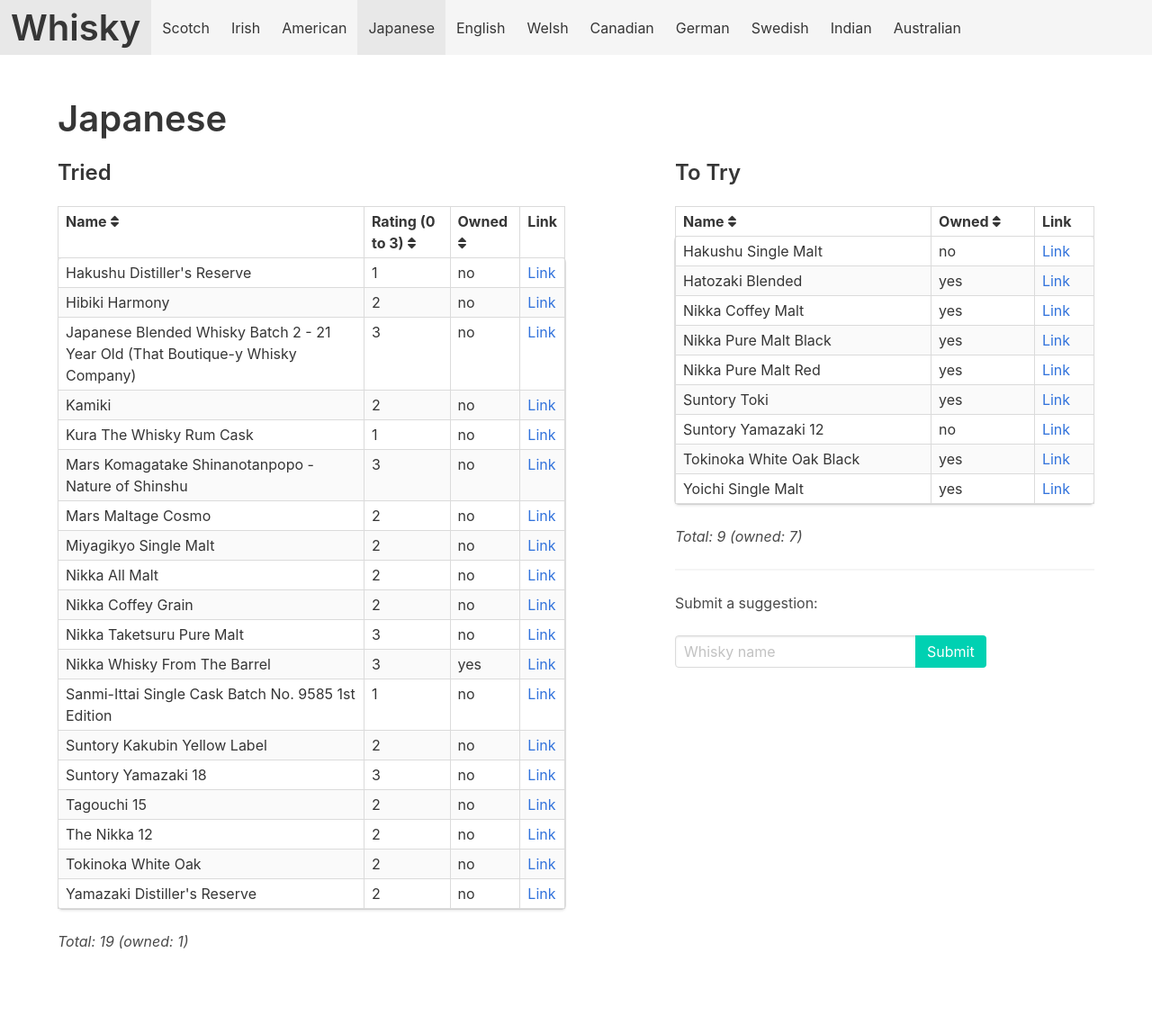
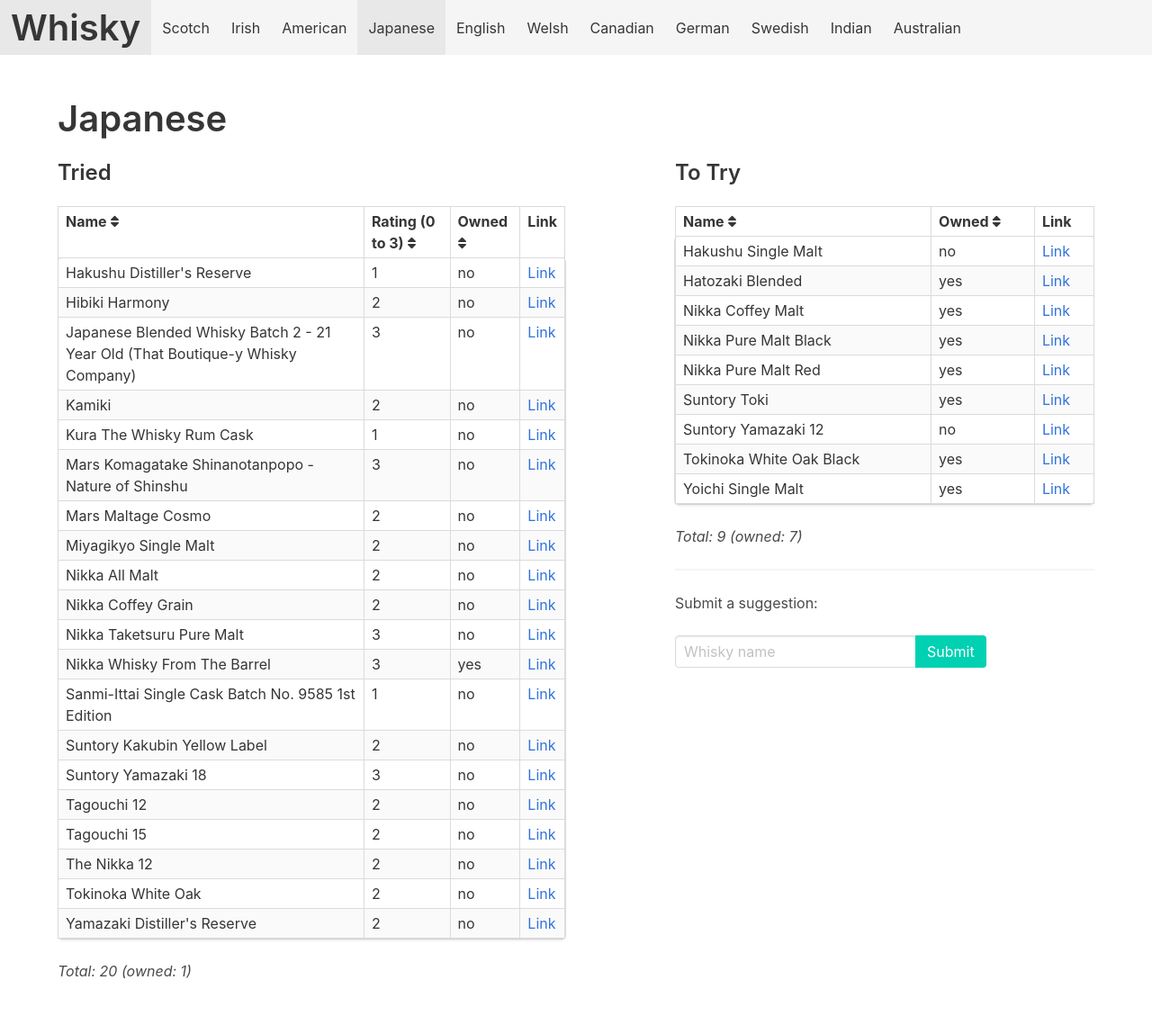
Before and after one commit to grega/whisky, a Jekyll site: the page built from japanese.html, in a window 1280 px wide. Shown: the whole page at 90% size. Built offline with Jekyll 4.4.1, drawn with Linux system fonts in a browser that asks for light colours; nearby versions of some CDN libraries; before the commit the page ends 1106 px from its top, so only the background shows below that.

Commit message:
Add Tagouchi 12

```diff
--- a/_data/japanese/tried.yml
+++ b/_data/japanese/tried.yml
@@ -55,3 +55,6 @@
 
 - name: The Nikka 12
   rating: 2
+
+- name: Tagouchi 12
+  rating: 2
```
